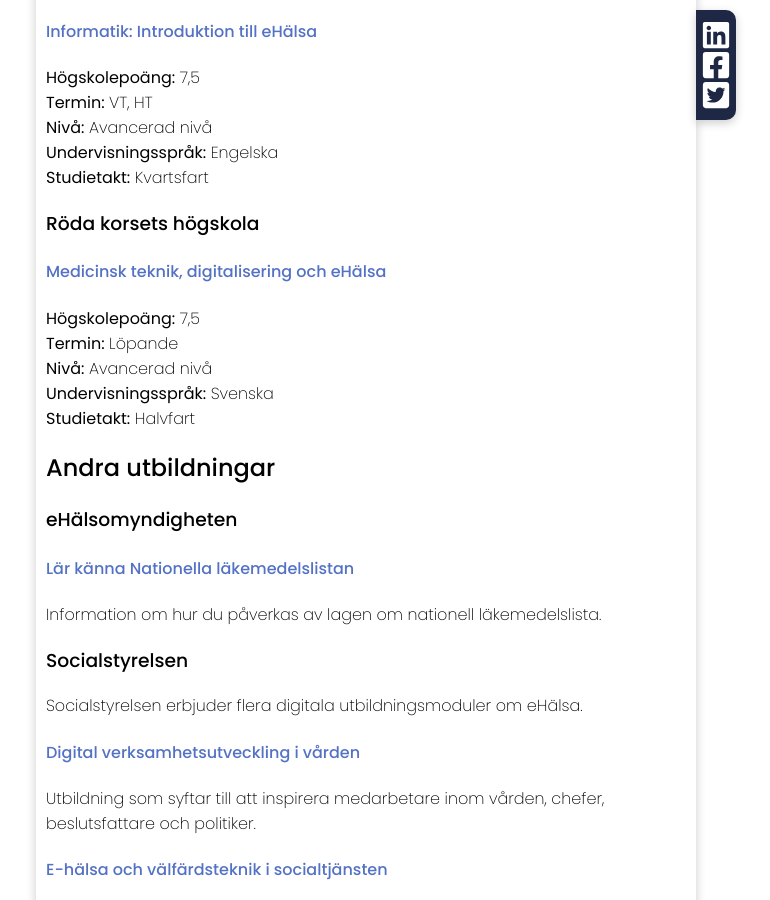
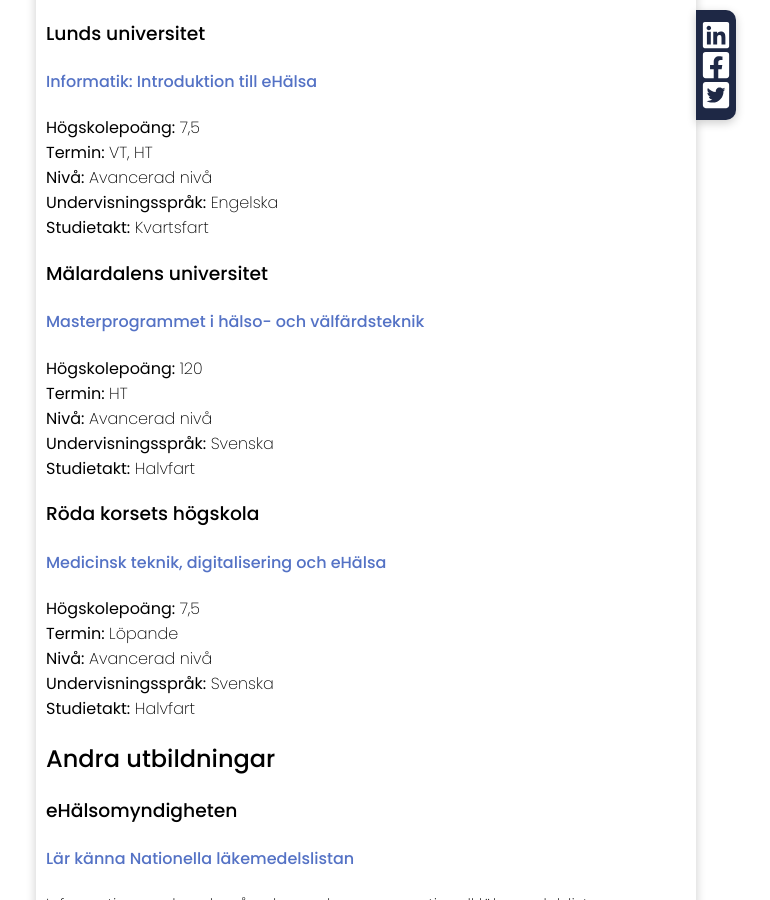
Before and after one commit to teddykladdkak/ehalsa-sverige, a Jekyll site: the page built from _posts/2021-07-31-utbildningar.markdown, in a window 1280 px wide and 900 px high, scrolled down 4120 px. Shown: the whole window, without its empty margins (254-1024 px from the left). Built offline with Jekyll 4.4.1, drawn with Linux system fonts in a browser that asks for light colours; comment, search, counter and statistics services are not loaded; some of the changed text lies outside the part shown.

Commit message:
Uppdaterade artikel: Utbildningar inom eHälsa.

```diff
--- a/_posts/2021-07-31-utbildningar.markdown
+++ b/_posts/2021-07-31-utbildningar.markdown
@@ -117,6 +117,14 @@
 **Undervisningsspråk:** Engelska\
 **Studietakt:** Kvartsfart
 
+### Mälardalens universitet
+#### [Master­programmet i hälso- och välfärdsteknik](https://www.mdh.se/utbildning/program/masterprogrammet-i-halso--och-valfardsteknik)
+**Högskolepoäng:** 120\
+**Termin:** HT\
+**Nivå:** Avancerad nivå\
+**Undervisningsspråk:** Svenska\
+**Studietakt:** Halvfart
+
 ### Röda korsets högskola
 #### [Medicinsk teknik, digitalisering och eHälsa](https://www.rkh.se/utbildning/fristaende-kurser/medicinsk-teknik-digitalisering-och-ehalsa/)
 **Högskolepoäng:** 7,5\
```
Also changed, not shown: other parts of _posts/2021-07-31-utbildningar.markdown (+1 -1 lines).
